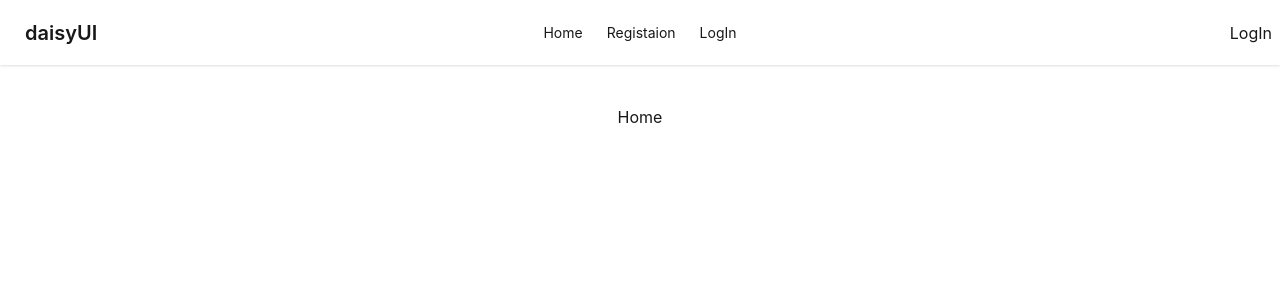
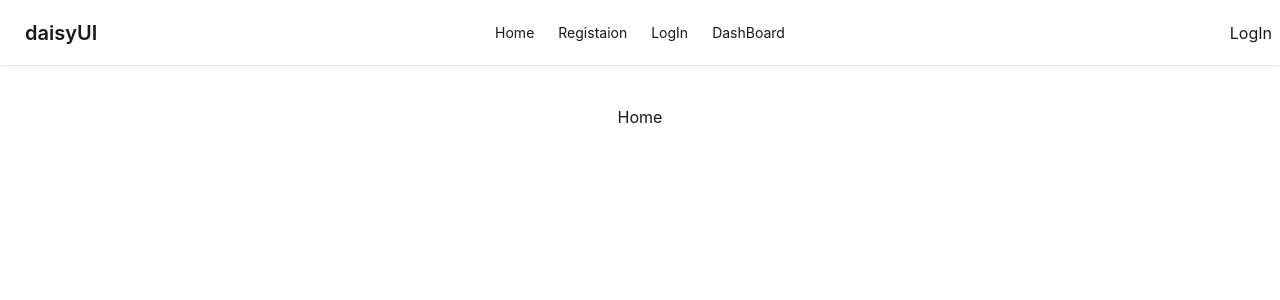
Before and after one commit to asik247/forth-firebase, a React (Vite) app: page / in a window 1280 px wide. Shown: the top 300 px of the page. Built offline with nearby package versions, Linux system fonts and the light colour scheme; no server answers.

Commit message:
private routes implement

```diff
--- /dev/null
+++ b/src/Components/DashBoard/DashBoard.jsx
@@ -0,0 +1,11 @@
+import React from 'react';
+
+const DashBoard = () => {
+    return (
+        <div>
+            <h4>DashBoard</h4>
+        </div>
+    );
+};
+
+export default DashBoard;
--- a/src/Components/Navbar/Navbar.jsx
+++ b/src/Components/Navbar/Navbar.jsx
@@ -8,6 +8,8 @@ const Navbar = () => {
         <li><NavLink to={'/'}>Home</NavLink></li>
         <li><NavLink to={'/registation'}>Registaion</NavLink></li>
         <li><NavLink to={'/login'}>LogIn</NavLink></li>
+
+        <li><NavLink to={'/dashBoard'}>DashBoard</NavLink></li>
         {user && <>
         <li><NavLink to={'/orders'}>Orders</NavLink></li>
         <li><NavLink to={'/profile'}>Profile</NavLink></li>
--- a/src/Context/AuthProvider/AuthProvider.jsx
+++ b/src/Context/AuthProvider/AuthProvider.jsx
@@ -41,7 +41,7 @@ useEffect(()=>{
         setLoading(false)
     })
     return()=>{
-        unsubscribe
+        unsubscribe()
     }
 },[])
 // useEffect user kore kobo;
--- a/src/Routes/Routes.jsx
+++ b/src/Routes/Routes.jsx
@@ -6,6 +6,7 @@ import LogIn from "../Components/LogIn/LogIn";
 import Orders from "../Components/Orders/Orders";
 import PrivateRoutes from "./PrivateRoutes";
 import Profile from "../Components/Profile/Profile";
+import DashBoard from "../Components/DashBoard/DashBoard";
 
 const router = createBrowserRouter([
     {
@@ -24,6 +25,10 @@ const router = createBrowserRouter([
             path:'profile',
             element:<PrivateRoutes><Profile></Profile></PrivateRoutes>
         }
+        ,{
+            path:'dashBoard',
+            element:<PrivateRoutes><DashBoard></DashBoard></PrivateRoutes>
+        }
         ]
 
     }
```
